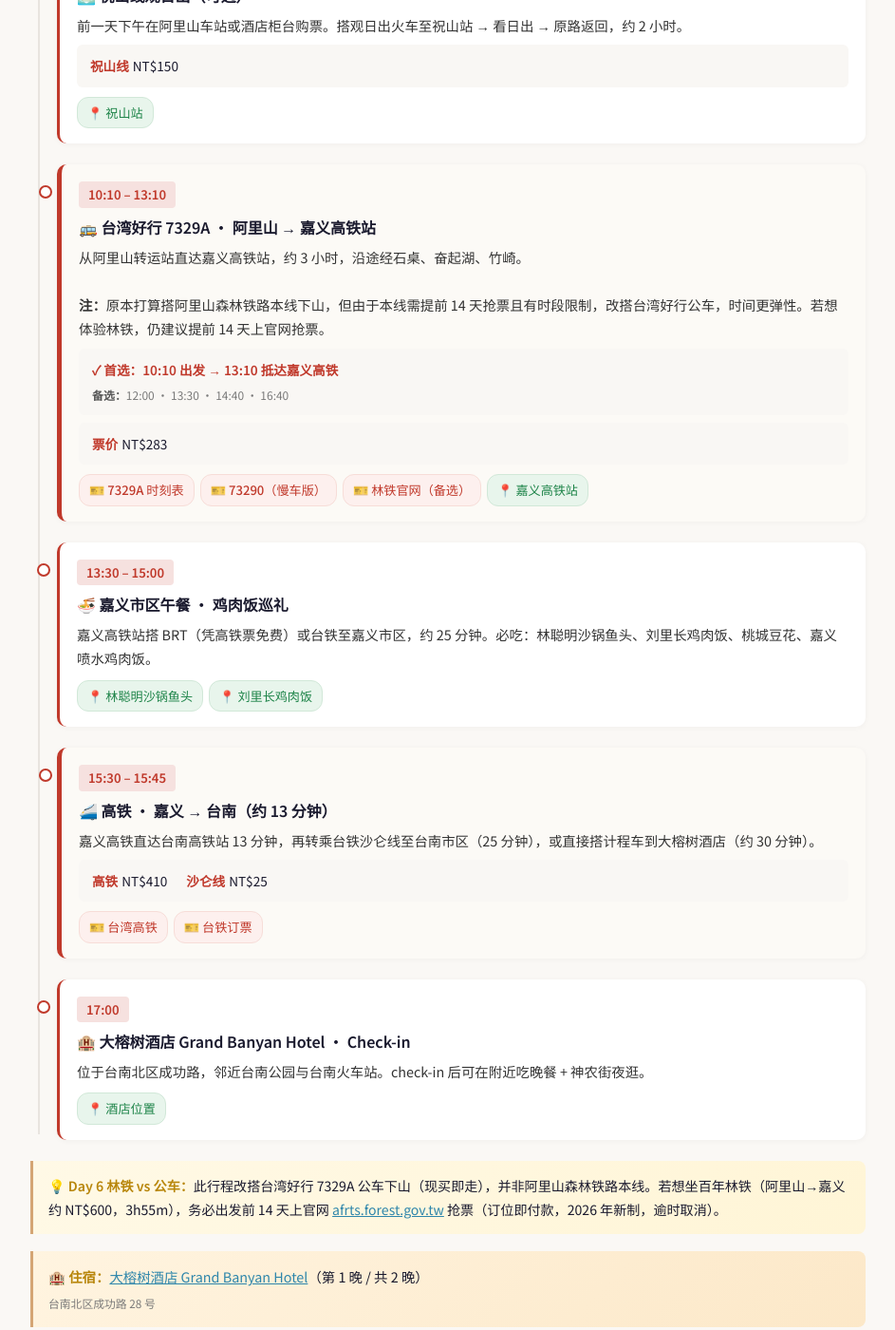
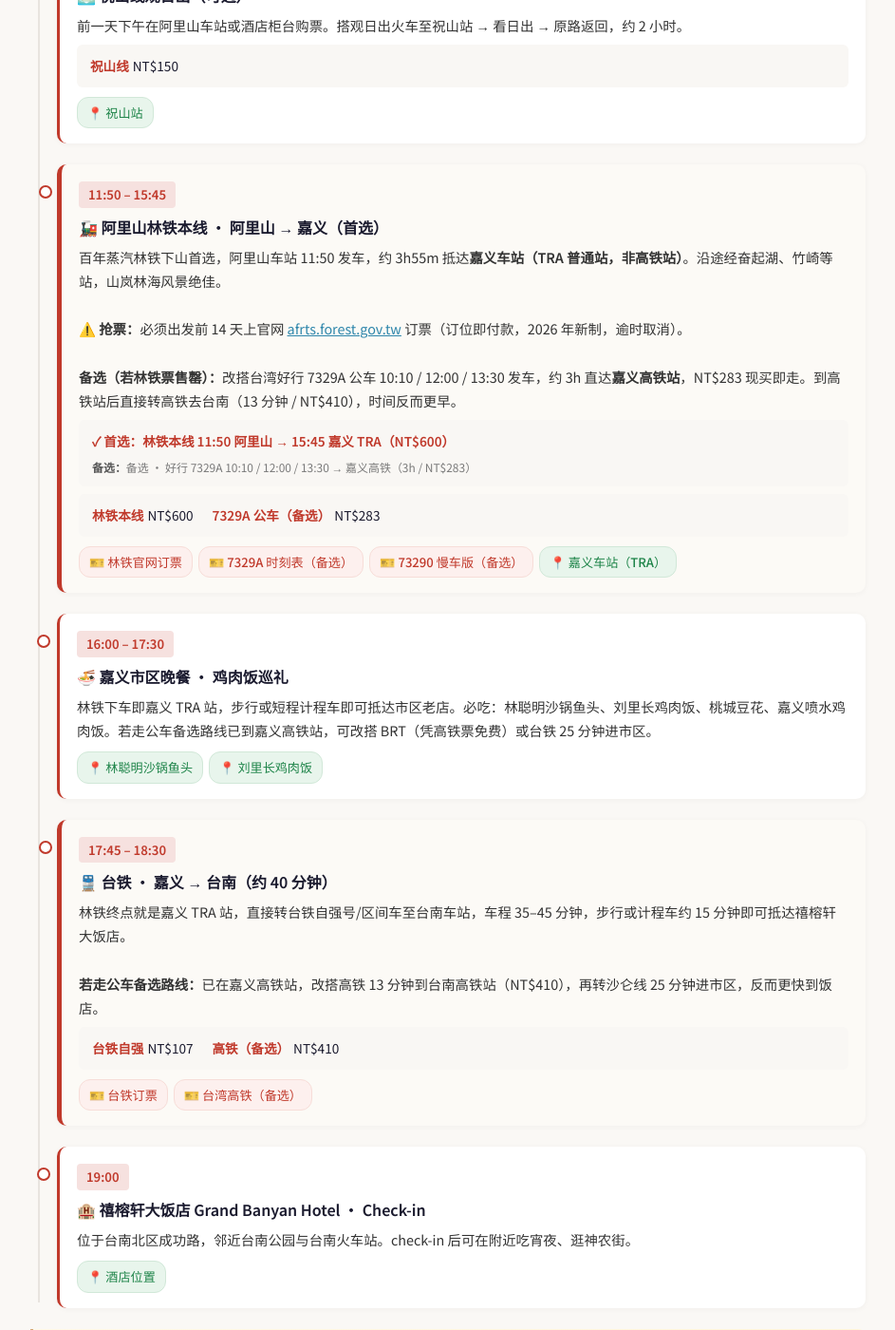
Before and after one commit to SibeiC/SibeiC.github.io, a Jekyll site: the page built from _trips/taiwan-2026.md, in a window 1280 px wide and 1400 px high, scrolled down 10358 px. Shown: the whole window at 95% size, without its empty margins (168-1111 px from the left). Built offline with Jekyll 4.4.1, drawn with Linux system fonts in a browser that asks for light colours; some of the changed text lies outside the part shown.

Commit message:
Taiwan trip: fix ticketing links, hotel name, prefer 林铁 on Day 6 (#5)
* Fix broken Klook/KKday ticketing URLs in Taiwan trip

The trip file had Klook/KKday activity IDs that don't resolve to the
intended products (likely hallucinated by an earlier AI pass). Verified
correct IDs via Google search results, replaced in both the day
itinerary link chips and the booking_channels footer:

  Sun Moon Lake ferry:   klook 2015  → 10687
  Taiwan HSR (tourist):  klook 2011  → 73749
  National Palace Museum:klook 1573  → 10136
  Taipei 101 Observatory:klook 76    → 1659
  Taipei 101 (KKday):    kkday 21257 → 8332
  九族 + 日月潭缆车:       klook 574   → 33027
  九族 (KKday):            kkday 4180  → 18440
  Anping Tree House:     klook 53574 → 40974
  Taoyuan Airport MRT:   klook 3091  → 11346

Hualien whale watching (klook 697) verified correct — left as is.

* Fix Grand Banyan Hotel Chinese name

The hotel's actual Chinese name is 禧榕轩大饭店, not the literal
translation 大榕树酒店 that was in the file. Updated all occurrences:
hotels[] entry, day 6 check-in item, day 6 onward-transit detail, and
day 6 & 7 stay references. Cost group label updated too.

* Day 6: prefer 阿里山林铁 over bus for Alishan → 嘉义 leg

User preference: take the forest railway out of Alishan if tickets
are available, fall back to 好行 7329A bus only when 林铁 is sold out.

Changes in Day 6:
- Rework the transit item: primary is 林铁本线 11:50 阿里山 → 15:45 嘉义
  TRA (NT$600, 3h55m, book 14 days ahead at afrts.forest.gov.tw).
  Fallback is 好行 7329A bus (10:10/12:00/13:30, 3h, NT$283, walk-up)
  which arrives at 嘉义高铁 instead — the note explains both paths.
- Shift lunch → early dinner (16:00–17:30) to match the later arrival.
- Swap onward leg: 台铁 嘉义 TRA → 台南 (NT$107, 40 min) as primary,
  since the forest railway terminates at 嘉义 TRA station. HSR stays
  as the alternative if the bus path was taken.
- Bump hotel check-in to 19:00.
- Rewrite Day 6 note to describe the new 林铁-first ordering.

Cost table (交通 group) updated to match: 林铁 NT$600 replaces
7329A NT$283, and 台铁 嘉义→台南 NT$107 replaces 高铁 NT$410.
Totals recompute automatically via Liquid.

---------

Co-authored-by: Claude <noreply@anthropic.com>

```diff
--- a/_trips/taiwan-2026.md
+++ b/_trips/taiwan-2026.md
@@ -35,7 +35,7 @@ cost:
         - { label: "citizenM Taipei（3 晚）", amount: 9275, in: primary }
         - { label: "水沙连大饭店（1 晚）", amount: 2800, in: primary, note: 估算 }
         - { label: "青山别馆（1 晚）", amount: 2500, in: primary, note: 估算 }
-        - { label: "大榕树酒店（2 晚）", amount: 228.78, in: secondary }
+        - { label: "禧榕轩大饭店（2 晚）", amount: 228.78, in: secondary }
         - { label: "S.E.A. 民宿（1 晚）", amount: 3510, in: primary }
 
     - name: 交通
@@ -44,8 +44,8 @@ cost:
         - { label: "高铁 台北→台中", amount: 700, in: primary }
         - { label: "好行 6670A 台中→九族", amount: 229, in: primary }
         - { label: "好行 6739 日月潭→阿里山", amount: 329, in: primary }
-        - { label: "好行 7329A 阿里山→嘉义", amount: 283, in: primary }
-        - { label: "高铁 嘉义→台南", amount: 410, in: primary }
+        - { label: "林铁本线 阿里山→嘉义（首选）", amount: 600, in: primary }
+        - { label: "台铁 嘉义→台南", amount: 107, in: primary }
         - { label: "台铁自强号 台南→花莲", amount: 962, in: primary }
         - { label: "台铁 花莲→台北", amount: 440, in: primary }
         - { label: "机场捷运（往返）", amount: 300, in: primary }
@@ -92,7 +92,7 @@ hotels:
     dates: 6/1 (一) – 6/2 (二)
     address: 嘉义县阿里山乡 42 号
     map_query: Chinshan Hotel Alishan 青山别馆
-  - name: 大榕树酒店 Grand Banyan Hotel
+  - name: 禧榕轩大饭店 Grand Banyan Hotel
     nights: 2
     dates: 6/2 (二) – 6/4 (四)
     address: 台南北区成功路 28 号
@@ -196,7 +196,7 @@ days:
         links:
           - { type: map,    icon: 📍, label: 地图, query: National Palace Museum Taipei }
           - { type: ticket, icon: 🎫, label: 故宫官网, url: "https://www.npm.gov.tw/" }
-          - { type: ticket, icon: 🎫, label: Klook 预约, url: "https://www.klook.com/zh-CN/activity/1573-national-palace-museum-taipei/" }
+          - { type: ticket, icon: 🎫, label: Klook 预约, url: "https://www.klook.com/zh-CN/activity/10136-national-palace-museum-ticket-package-taipei/" }
 
       - time: 12:30 – 14:00
         title: 🍱 午餐 · 故宫晶华 或 士林老街
@@ -268,8 +268,8 @@ days:
         links:
           - { type: map,    icon: 📍, label: 地图, query: Taipei 101 }
           - { type: ticket, icon: 🎫, label: 101 官网, url: "https://www.taipei-101.com.tw/" }
-          - { type: ticket, icon: 🎫, label: Klook, url: "https://www.klook.com/zh-CN/activity/76-taipei-101-observatory/" }
-          - { type: ticket, icon: 🎫, label: KKday, url: "https://www.kkday.com/zh-cn/product/21257" }
+          - { type: ticket, icon: 🎫, label: Klook, url: "https://www.klook.com/zh-CN/activity/1659-taipei-101-taipei/" }
+          - { type: ticket, icon: 🎫, label: KKday, url: "https://www.kkday.com/zh-cn/product/8332-taipei-101-observatory-ticket" }
 
       - time: 19:00 – 22:30
         title: 🍢 饶河街观光夜市
@@ -304,7 +304,7 @@ days:
           - { tag: 早鸟 65 折, value: NT$455, note: 提前 5–28 天 }
         links:
           - { type: ticket, icon: 🎫, label: 台湾高铁官网, url: "https://www.thsrc.com.tw/" }
-          - { type: ticket, icon: 🎫, label: Klook 高铁票, url: "https://www.klook.com/zh-CN/activity/2011-taiwan-high-speed-rail-ticket/" }
+          - { type: ticket, icon: 🎫, label: Klook 高铁票, url: "https://www.klook.com/zh-CN/activity/73749-thsr-one-way-ticket-taipei/" }
           - { type: map,    icon: 📍, label: 台北高铁站, query: HSR Taipei Station }
           - { type: map,    icon: 📍, label: 台中高铁站, query: HSR Taichung Station }
 
@@ -332,8 +332,8 @@ days:
         links:
           - { type: map,    icon: 📍, label: 九族文化村, query: Formosan Aboriginal Culture Village }
           - { type: ticket, icon: 🎫, label: 九族官网, url: "https://www.nine.com.tw/" }
-          - { type: ticket, icon: 🎫, label: Klook, url: "https://www.klook.com/zh-CN/activity/574-formosan-aboriginal-culture-village-nantou/" }
-          - { type: ticket, icon: 🎫, label: KKday, url: "https://www.kkday.com/zh-cn/product/4180" }
+          - { type: ticket, icon: 🎫, label: Klook, url: "https://www.klook.com/zh-CN/activity/33027-formosa-aboriginal-cultural-village-ticket-sun-moon-lake-boat-pass/" }
+          - { type: ticket, icon: 🎫, label: KKday, url: "https://www.kkday.com/zh-cn/product/18440-taiwan-formosan-aboriginal-culture-village-sun-moon-lake-ropeway-ticket" }
 
       - time: 15:30 – 16:00
         title: 🚡 日月潭缆车 · 九族 → 伊达邵
@@ -353,7 +353,7 @@ days:
           - { type: map,    icon: 📍, label: 伊达邵码头, query: 伊达邵码头 }
           - { type: map,    icon: 📍, label: 玄光寺, query: 玄光寺 日月潭 }
           - { type: map,    icon: 📍, label: 水社码头, query: 水社码头 }
-          - { type: ticket, icon: 🎫, label: 游湖船 Klook, url: "https://www.klook.com/zh-CN/activity/2015-sun-moon-lake-boat-tour/" }
+          - { type: ticket, icon: 🎫, label: 游湖船 Klook, url: "https://www.klook.com/zh-CN/activity/10687-sun-moon-lake-boat-ticket-taichung/" }
     note: |
       <strong>💡 Day 4 建议：</strong>住日月潭水社比住台中更有效率 — 隔天 08:00 从水社出发搭台湾好行去阿里山，避免再花 1.5 小时从台中赶回日月潭。
     stay:
@@ -439,51 +439,57 @@ days:
         links:
           - { type: map, icon: 📍, label: 祝山站, query: 祝山观日楼 }
 
-      - time: 10:10 – 13:10
-        title: 🚌 台湾好行 7329A · 阿里山 → 嘉义高铁站
+      - time: 11:50 – 15:45
+        title: 🚂 阿里山林铁本线 · 阿里山 → 嘉义（首选）
         transit: true
         detail: |
-          从阿里山转运站直达嘉义高铁站，约 3 小时，沿途经石桌、奋起湖、竹崎。
+          百年蒸汽林铁下山首选，阿里山车站 11:50 发车，约 3h55m 抵达<strong>嘉义车站（TRA 普通站，非高铁站）</strong>。沿途经奋起湖、竹崎等站，山岚林海风景绝佳。
           <br><br>
-          <strong>注：</strong>原本打算搭阿里山森林铁路本线下山，但由于本线需提前 14 天抢票且有时段限制，改搭台湾好行公车，时间更弹性。若想体验林铁，仍建议提前 14 天上官网抢票。
+          <strong>⚠️ 抢票：</strong>必须出发前 14 天上官网 <a href="https://afrts.forest.gov.tw" target="_blank">afrts.forest.gov.tw</a> 订票（订位即付款，2026 年新制，逾时取消）。
+          <br><br>
+          <strong>备选（若林铁票售罄）：</strong>改搭台湾好行 7329A 公车 10:10 / 12:00 / 13:30 发车，约 3h 直达<strong>嘉义高铁站</strong>，NT$283 现买即走。到高铁站后直接转高铁去台南（13 分钟 / NT$410），时间反而更早。
         transit_route:
-          preferred: 10:10 出发 → 13:10 抵达嘉义高铁
-          alternatives: ["12:00", "13:30", "14:40", "16:40"]
+          preferred: 林铁本线 11:50 阿里山 → 15:45 嘉义 TRA（NT$600）
+          alternatives: ["备选 · 好行 7329A 10:10 / 12:00 / 13:30 → 嘉义高铁（3h / NT$283）"]
         tickets:
-          - { tag: 票价, value: NT$283 }
+          - { tag: 林铁本线, value: "NT$600" }
+          - { tag: 7329A 公车（备选）, value: "NT$283" }
         links:
-          - { type: ticket, icon: 🎫, label: 7329A 时刻表, url: "https://www.taiwanbus.tw/eBUSPage/Query/QueryResult.aspx?rno=7329A&rn=1775391545330&lan=C" }
-          - { type: ticket, icon: 🎫, label: 73290（慢车版）, url: "https://www.taiwanbus.tw/eBUSPage/Query/QueryResult.aspx?rno=73290&rn=1775222496370&lan=C" }
-          - { type: ticket, icon: 🎫, label: 林铁官网（备选）, url: "https://afrts.forest.gov.tw/" }
-          - { type: map,    icon: 📍, label: 嘉义高铁站, query: Chiayi HSR Station }
+          - { type: ticket, icon: 🎫, label: 林铁官网订票, url: "https://afrts.forest.gov.tw/" }
+          - { type: ticket, icon: 🎫, label: 7329A 时刻表（备选）, url: "https://www.taiwanbus.tw/eBUSPage/Query/QueryResult.aspx?rno=7329A&rn=1775391545330&lan=C" }
+          - { type: ticket, icon: 🎫, label: 73290 慢车版（备选）, url: "https://www.taiwanbus.tw/eBUSPage/Query/QueryResult.aspx?rno=73290&rn=1775222496370&lan=C" }
+          - { type: map,    icon: 📍, label: 嘉义车站（TRA）, query: Chiayi TRA Station }
 
-      - time: 13:30 – 15:00
-        title: 🍜 嘉义市区午餐 · 鸡肉饭巡礼
-        detail: 嘉义高铁站搭 BRT（凭高铁票免费）或台铁至嘉义市区，约 25 分钟。必吃：林聪明沙锅鱼头、刘里长鸡肉饭、桃城豆花、嘉义喷水鸡肉饭。
+      - time: 16:00 – 17:30
+        title: 🍜 嘉义市区晚餐 · 鸡肉饭巡礼
+        detail: 林铁下车即嘉义 TRA 站，步行或短程计程车即可抵达市区老店。必吃：林聪明沙锅鱼头、刘里长鸡肉饭、桃城豆花、嘉义喷水鸡肉饭。若走公车备选路线已到嘉义高铁站，可改搭 BRT（凭高铁票免费）或台铁 25 分钟进市区。
         links:
           - { type: map, icon: 📍, label: 林聪明沙锅鱼头, query: 林聪明沙锅鱼头 }
           - { type: map, icon: 📍, label: 刘里长鸡肉饭, query: 刘里长鸡肉饭 }
 
-      - time: 15:30 – 15:45
-        title: 🚄 高铁 · 嘉义 → 台南（约 13 分钟）
+      - time: 17:45 – 18:30
+        title: 🚆 台铁 · 嘉义 → 台南（约 40 分钟）
         transit: true
-        detail: 嘉义高铁直达台南高铁站 13 分钟，再转乘台铁沙仑线至台南市区（25 分钟），或直接搭计程车到大榕树酒店（约 30 分钟）。
+        detail: |
+          林铁终点就是嘉义 TRA 站，直接转台铁自强号/区间车至台南车站，车程 35–45 分钟，步行或计程车约 15 分钟即可抵达禧榕轩大饭店。
+          <br><br>
+          <strong>若走公车备选路线：</strong>已在嘉义高铁站，改搭高铁 13 分钟到台南高铁站（NT$410），再转沙仑线 25 分钟进市区，反而更快到饭店。
         tickets:
-          - { tag: 高铁, value: NT$410 }
-          - { tag: 沙仑线, value: NT$25 }
+          - { tag: 台铁自强, value: "NT$107" }
+          - { tag: 高铁（备选）, value: "NT$410" }
         links:
-          - { type: ticket, icon: 🎫, label: 台湾高铁, url: "https://www.thsrc.com.tw/" }
           - { type: ticket, icon: 🎫, label: 台铁订票, url: "https://www.railway.gov.tw/tra-tip-web/tip?lang=ZH_TW" }
+          - { type: ticket, icon: 🎫, label: 台湾高铁（备选）, url: "https://www.thsrc.com.tw/" }
 
-      - time: "17:00"
-        title: 🏨 大榕树酒店 Grand Banyan Hotel · Check-in
-        detail: 位于台南北区成功路，邻近台南公园与台南火车站。check-in 后可在附近吃晚餐 + 神农街夜逛。
+      - time: "19:00"
+        title: 🏨 禧榕轩大饭店 Grand Banyan Hotel · Check-in
+        detail: 位于台南北区成功路，邻近台南公园与台南火车站。check-in 后可在附近吃宵夜、逛神农街。
         links:
           - { type: map, icon: 📍, label: 酒店位置, query: Grand Banyan Hotel Tainan }
     note: |
-      <strong>💡 Day 6 林铁 vs 公车：</strong>此行程改搭台湾好行 7329A 公车下山（现买即走），并非阿里山森林铁路本线。若想坐百年林铁（阿里山→嘉义 约 NT$600，3h55m），务必出发前 14 天上官网 <a href="https://afrts.forest.gov.tw" target="_blank">afrts.forest.gov.tw</a> 抢票（订位即付款，2026 年新制，逾时取消）。
+      <strong>💡 Day 6 林铁优先：</strong>首选搭阿里山森林铁路本线下山（NT$600，3h55m，百年路线），<strong>务必出发前 14 天</strong>上官网 <a href="https://afrts.forest.gov.tw" target="_blank">afrts.forest.gov.tw</a> 抢票（订位即付款，2026 年新制，逾时取消）。若林铁票售罄，退而求其次搭台湾好行 7329A 公车（现买即走，NT$283，直达嘉义高铁站，到站反而更早）。林铁终点是嘉义 TRA 站，后续台铁去台南即可；公车到的是嘉义高铁站，接高铁去台南更顺。
     stay:
-      hotel: 大榕树酒店 Grand Banyan Hotel
+      hotel: 禧榕轩大饭店 Grand Banyan Hotel
       label: 第 1 晚 / 共 2 晚
 
   - num: 7
@@ -527,7 +533,7 @@ days:
         links:
           - { type: map,    icon: 📍, label: 安平树屋, query: Anping Tree House }
           - { type: map,    icon: 📍, label: 安平古堡, query: Anping Old Fort }
-          - { type: ticket, icon: 🎫, label: Klook 门票, url: "https://www.klook.com/zh-CN/activity/53574-anping-tree-house-tainan/" }
+          - { type: ticket, icon: 🎫, label: Klook 门票, url: "https://www.klook.com/zh-CN/activity/40974-anping-tree-house-ticket-district-taiwan/" }
 
       - time: 16:00 – 17:30
         title: 🍧 安平老街
@@ -549,7 +555,7 @@ days:
         links:
           - { type: map, icon: 📍, label: 保安路, query: 保安路小吃 台南 }
     stay:
-      hotel: 大榕树酒店 Grand Banyan Hotel
+      hotel: 禧榕轩大饭店 Grand Banyan Hotel
       label: 第 2 晚
 
   - num: 8
@@ -658,7 +664,7 @@ days:
           - { tag: 机场捷运, value: NT$150 }
         links:
           - { type: ticket, icon: 🎫, label: 机场捷运官网, url: "https://www.tymetro.com.tw/tymetro-new/tc/" }
-          - { type: ticket, icon: 🎫, label: Klook 车票, url: "https://www.klook.com/zh-CN/activity/3091-taoyuan-airport-mrt-taipei/" }
+          - { type: ticket, icon: 🎫, label: Klook 车票, url: "https://www.klook.com/zh-CN/activity/11346-taoyuan-airport-mrt-ticket-taipei/" }
 
       - time: 18:30 – 22:55
         title: ✈️ 桃园国际机场 TPE · 晚餐 + 候机
@@ -685,10 +691,10 @@ booking_channels:
   - { name: 台湾好行 6739（日月潭-阿里山）, detail: '<a href="https://www.taiwanbus.tw/eBUSPage/Query/QueryResult.aspx?rno=67390&rn=1775391077195&lan=C" target="_blank">时刻表</a> · <a href="https://www.nantoubus.com.tw/" target="_blank">南投客运</a> 需电话或 APP 预约' }
   - { name: 台湾好行 7329A（阿里山-嘉义）, detail: '<a href="https://www.taiwanbus.tw/eBUSPage/Query/QueryResult.aspx?rno=7329A&rn=1775391545330&lan=C" target="_blank">时刻表</a>' }
   - { name: 阿里山森林铁路, detail: '<a href="https://afrts.forest.gov.tw" target="_blank">afrts.forest.gov.tw</a>（提前 14 天早上开放订票，订位即付款）' }
-  - { name: 九族文化村 + 日月潭缆车, detail: '<a href="https://www.klook.com/zh-CN/activity/574-formosan-aboriginal-culture-village-nantou/" target="_blank">Klook</a> / <a href="https://www.kkday.com/zh-cn/product/4180" target="_blank">KKday</a>' }
+  - { name: 九族文化村 + 日月潭缆车, detail: '<a href="https://www.klook.com/zh-CN/activity/33027-formosa-aboriginal-cultural-village-ticket-sun-moon-lake-boat-pass/" target="_blank">Klook</a> / <a href="https://www.kkday.com/zh-cn/product/18440-taiwan-formosan-aboriginal-culture-village-sun-moon-lake-ropeway-ticket" target="_blank">KKday</a>' }
   - { name: 多罗满赏鲸, detail: '<a href="https://www.klook.com/zh-CN/activity/697-hualien-whale-watching-rafting-hualien/" target="_blank">Klook</a> / <a href="https://www.turumoan.com.tw/" target="_blank">官网</a>' }
-  - { name: 台北 101 观景台, detail: '<a href="https://www.klook.com/zh-CN/activity/76-taipei-101-observatory/" target="_blank">Klook</a> / <a href="https://www.taipei-101.com.tw/" target="_blank">官网</a>' }
-  - { name: 故宫博物院, detail: '<a href="https://www.npm.gov.tw/" target="_blank">官网</a> / <a href="https://www.klook.com/zh-CN/activity/1573-national-palace-museum-taipei/" target="_blank">Klook</a>' }
+  - { name: 台北 101 观景台, detail: '<a href="https://www.klook.com/zh-CN/activity/1659-taipei-101-taipei/" target="_blank">Klook</a> / <a href="https://www.taipei-101.com.tw/" target="_blank">官网</a>' }
+  - { name: 故宫博物院, detail: '<a href="https://www.npm.gov.tw/" target="_blank">官网</a> / <a href="https://www.klook.com/zh-CN/activity/10136-national-palace-museum-ticket-package-taipei/" target="_blank">Klook</a>' }
   - { name: Scoot 航班管理, detail: '<a href="https://www.flyscoot.com/en/manage-booking" target="_blank">flyscoot.com</a>' }
 
 checklist:
```
